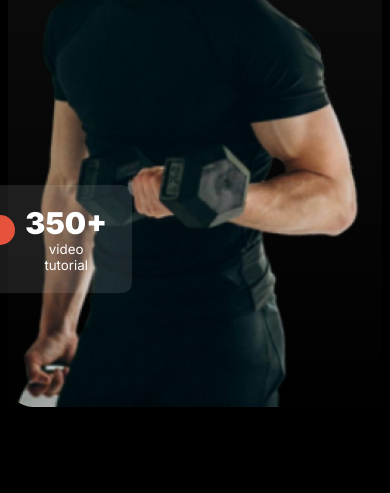
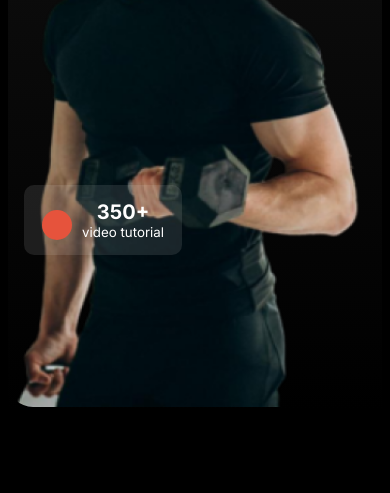
Before and after one commit to RonyHosenKhan/Fitness, a plain HTML site: page index.html in a window 390 px wide. Shown: the part 629-1122 px from the top of the page. Drawn offline with Linux system fonts and the light colour scheme; a web font is replaced by a local one.

Commit message:
responsive2.0

```diff
--- a/style.css
+++ b/style.css
@@ -214,7 +214,7 @@ header{
 }
 .btn4{
     display: flex;
-    padding: 20px 25px;
+    padding: 15px 18px;
     gap: 10px;
     font-family: inter;
     background-color: rgba(255,255,255,0.1);
@@ -224,8 +224,8 @@ header{
     border: none;
 }
 .btn4-element{
-    font-size: 30px;
-   font-weight: 900;
+    font-size: 20px;
+   font-weight: 700;
 
 }
 .btn3{
@@ -244,7 +244,7 @@ header{
 .card-2{
     position: absolute;
     top: 400px;
-    right: 250px;
+    right: 200px;
 }
 .gymsec{
     width: 1000px;
```
